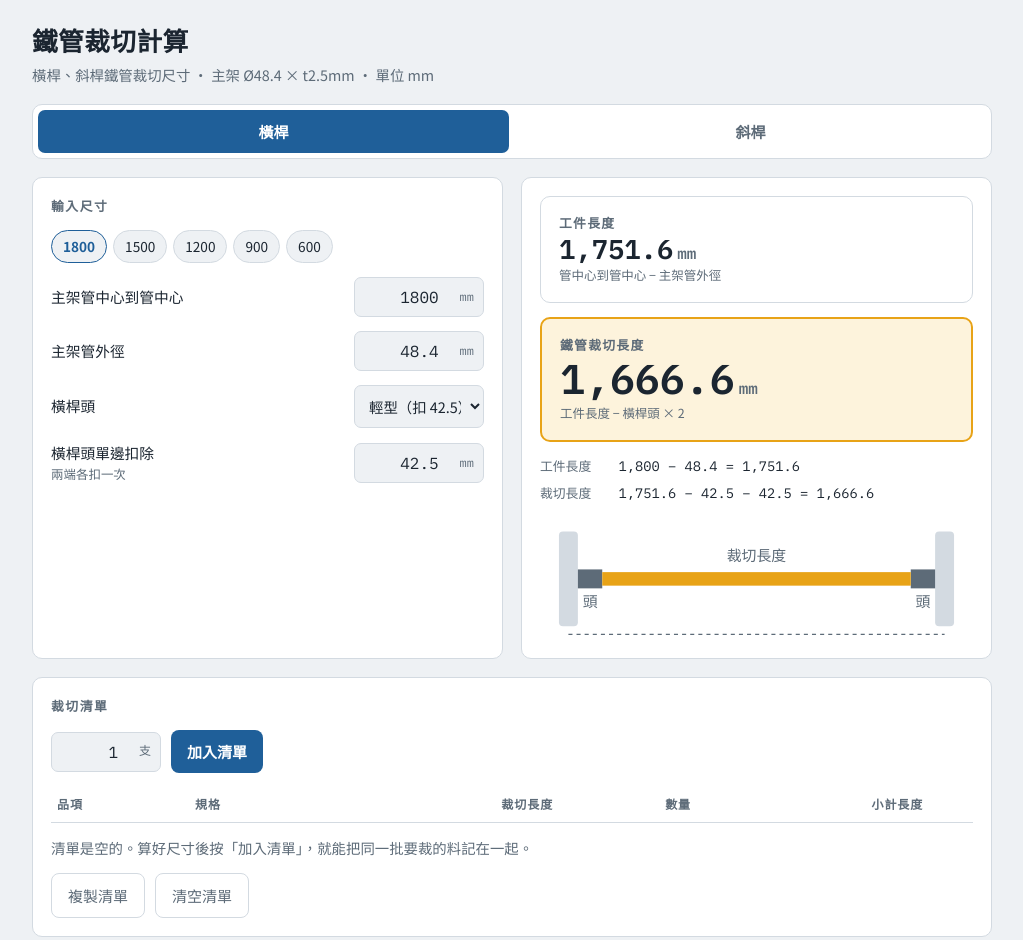
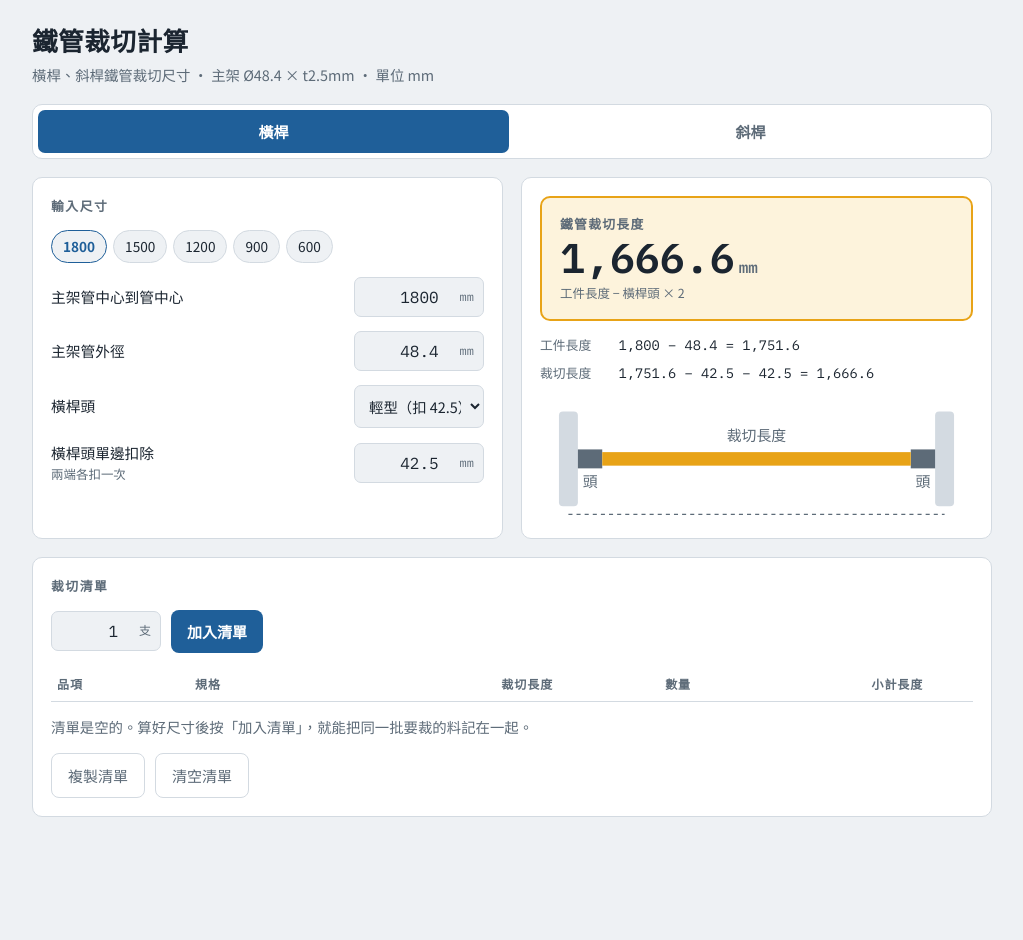
Before and after one commit to k4h7nmt6z4-prog/aa123, a plain HTML site: page index.html in a window 1280 px wide. Shown: the whole page, without its empty margins (128-1151 px from the left). After the commit the page ends 857 px from the top, so only its background shows below. Drawn offline with Linux system fonts and the light colour scheme.

Commit message:
移除工件長度白框，保留算式中的工件長度
Co-Authored-By: Claude Opus 5.5 <noreply@anthropic.com>
Claude-Session: https://claude.ai/code/session_016oaFxea4L7H8JVkVCWgPpg

```diff
--- a/index.html
+++ b/index.html
@@ -60,8 +60,6 @@ header p{margin:4px 0 0;color:var(--muted);font-size:.9rem}
 .result .lbl{font-size:.8rem;letter-spacing:.1em;color:var(--muted);font-weight:700}
 .result .big{font-family:var(--f-num);font-size:2.6rem;font-weight:600;line-height:1.15;font-variant-numeric:tabular-nums}
 .result .big small{font-size:1rem;color:var(--muted);margin-left:4px}
-.result.sub{background:var(--panel);border:1px solid var(--line)}
-.result.sub .big{font-size:1.7rem}
 .result .note{font-size:.78rem;color:var(--muted);margin-top:2px}
 .steps{font-family:var(--f-num);font-size:.86rem;font-variant-numeric:tabular-nums;margin:0;padding:0;list-style:none;display:flex;flex-direction:column;gap:6px}
 .steps li{display:grid;grid-template-columns:auto 1fr;gap:8px;overflow-wrap:anywhere}
@@ -112,7 +110,6 @@ td.x button{border:0;background:transparent;color:var(--muted);cursor:pointer;fo
       <div class="field"><label for="h-head">橫桿頭單邊扣除<small>兩端各扣一次</small></label><div class="inp"><input id="h-head" type="number" inputmode="decimal" step="any" value="42.5"><span>mm</span></div></div>
     </div>
     <div class="panel">
-      <div class="result sub"><div class="lbl">工件長度</div><div class="big" id="h-work">—</div><div class="note">管中心到管中心 − 主架管外徑</div></div>
       <div class="result"><div class="lbl">鐵管裁切長度</div><div class="big" id="h-out">—</div><div class="note">工件長度 − 橫桿頭 × 2</div></div>
       <ol class="steps" id="h-steps"></ol>
       <svg class="dia" viewBox="0 0 320 90" aria-hidden="true">
@@ -183,7 +180,6 @@ function calcH(){
   const clear=c-od, cut=clear-hd*2;
   const typeSel=$('h-type').value;
   const typeName=typeSel==='42.5'?'輕型':typeSel==='50'?'重型':'自訂';
-  $('h-work').innerHTML=Number.isFinite(clear)&&clear>0?`${f(clear)}<small>mm</small>`:'—';
   $('h-out').innerHTML=Number.isFinite(cut)&&cut>0?`${f(cut)}<small>mm</small>`:'—';
   $('h-steps').innerHTML=`
    <li><b>工件長度</b><span>${f(c)} − ${f(od)} = ${f(clear)}</span></li>
--- a/sw.js
+++ b/sw.js
@@ -1,5 +1,5 @@
 // 鐵管裁切計算 — service worker：離線可用
-const CACHE = 'pipe-cut-v2';
+const CACHE = 'pipe-cut-v3';
 const CORE = ['./', './index.html', './manifest.webmanifest',
   './icons/icon-192.png', './icons/icon-512.png', './icons/maskable-512.png', './icons/apple-touch-icon.png'];
 
```
